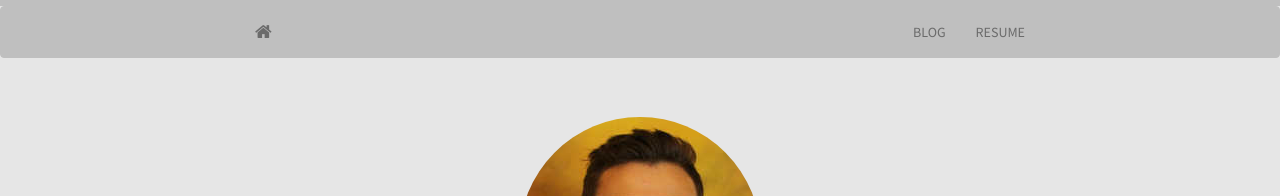
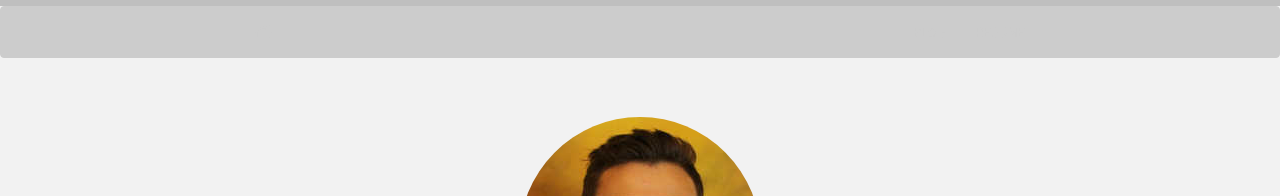
Before and after one commit to mrkaye97/mrkaye97.github.io, a Jekyll site: the page built from index.html, in a window 1280 px wide. Shown: the top 196 px of the page. Built offline with Jekyll 4.4.1, drawn with Linux system fonts in a browser that asks for light colours; nearby versions of some CDN libraries; the list of posts is cut into pages by our own code.

Commit message:
Update main.css

```diff
--- a/static/css/main.css
+++ b/static/css/main.css
@@ -3,7 +3,7 @@
 html,
 body {
   height: 100%;
-  background-color: #e6e6e6;
+  background-color: #f2f2f2;
   font-family: 'Source Sans Pro', sans-serif;
   /* The html and body elements cannot have any padding or margin. */
   border-top: 3px solid #bfbfbf;
@@ -26,23 +26,23 @@ body {
   margin-bottom: 10px;
 }
 .navbar-default {
-  background-color: #bfbfbf;
-  border-color: #bfbfbf;
+  background-color: #cccccc;
+  border-color: #cccccc;
 }
 .navbar-default .navbar-brand {
-  color: #6b6b6b;
+  color: #cccccc;
 }
 .navbar-default .navbar-brand:hover, .navbar-default .navbar-brand:focus {
-  color: #6b6b6b;
+  color: #cccccc;
 }
 .navbar-default .navbar-text {
-  color: #6b6b6b;
+  color: #cccccc;
 }
 .navbar-default .navbar-nav > li > a {
-  color: #6b6b6b;
+  color: #cccccc;
 }
 .navbar-default .navbar-nav > li > a:hover, .navbar-default .navbar-nav > li > a:focus {
-  color: #6b6b6b;
+  color: #cccccc;
 }
 .navbar-default .navbar-nav > .active > a, .navbar-default .navbar-nav > .active > a:hover, .navbar-default .navbar-nav > .active > a:focus {
   color: #6b6b6b;
```
